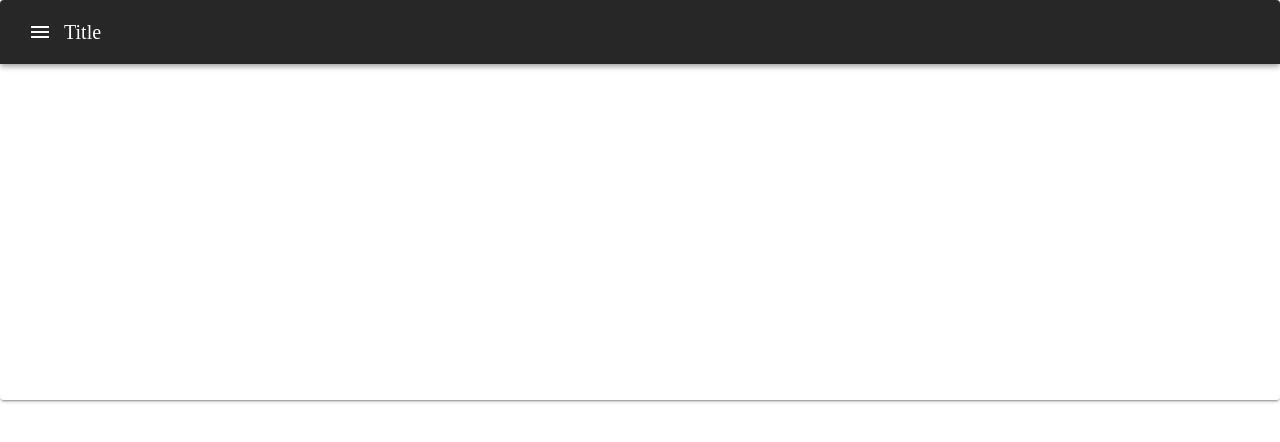
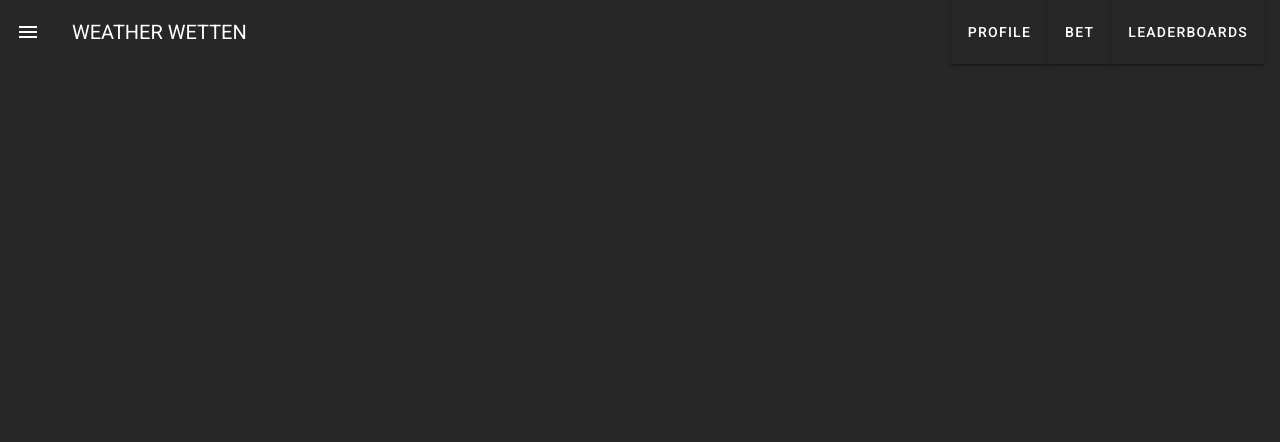
Before and after one commit to 0xProtocol/weatherwetten.nuxt, a Nuxt app: page / in a window 1280 px wide. Shown: the top 442 px of the page. Built offline with nearby package versions, Linux system fonts and the light colour scheme.

Commit message:
added part of navbar

```diff
--- a/components/NavBar.vue
+++ b/components/NavBar.vue
@@ -1,56 +1,26 @@
 <template>
-  <v-card
-    class="mx-auto overflow-hidden"
-    height="400"
-  >
-    <v-app-bar
-      color="red"
-      dark
-    >
-      <v-app-bar-nav-icon @click="drawer = true"></v-app-bar-nav-icon>
-
-      <v-toolbar-title>Title</v-toolbar-title>
-    </v-app-bar>
-
-    <v-navigation-drawer
-      v-model="drawer"
-      absolute
-      temporary
-    >
-      <v-list
-        nav
-        dense
-      >
-        <v-list-item-group
-          v-model="group"
-          active-class="deep-purple--text text--accent-5"
-        >
-          <v-list-item>
-            <v-list-item-icon>
-              <v-icon>mdi-home</v-icon>
-            </v-list-item-icon>
-            <v-list-item-title>Home</v-list-item-title>
-          </v-list-item>
-
-          <v-list-item>
-            <v-list-item-icon>
-              <v-icon>mdi-account</v-icon>
-            </v-list-item-icon>
-            <v-list-item-title>Account</v-list-item-title>
-          </v-list-item>
-        </v-list-item-group>
-      </v-list>
-    </v-navigation-drawer>
-  </v-card>
+  <v-app>
+    <v-toolbar>
+      <v-app-bar-nav-icon></v-app-bar-nav-icon>
+      <v-toolbar-title>WEATHER WETTEN</v-toolbar-title>
+      <v-spacer></v-spacer>
+      <v-toolbar-items class="hidden-sm-and-down">
+        <v-btn flat>PROFILE</v-btn>
+        <v-btn flat>BET</v-btn>
+        <v-btn flat>LEADERBOARDS</v-btn>
+      </v-toolbar-items>
+    </v-toolbar>
+  </v-app>
 </template>
 
 <script>
 export default {
-  data: () => ({
-    drawer: false,
-    group: null,
-  }),
-}
+  methods: {
+    toggleTheme() {
+      this.$vuetify.theme.dark = !this.$vuetify.theme.dark;
+    },
+  },
+};
 </script>
-<style scoped>
-</style>
+
+<style></style>
```
Also changed, not shown: assets/css/main.css (added).
